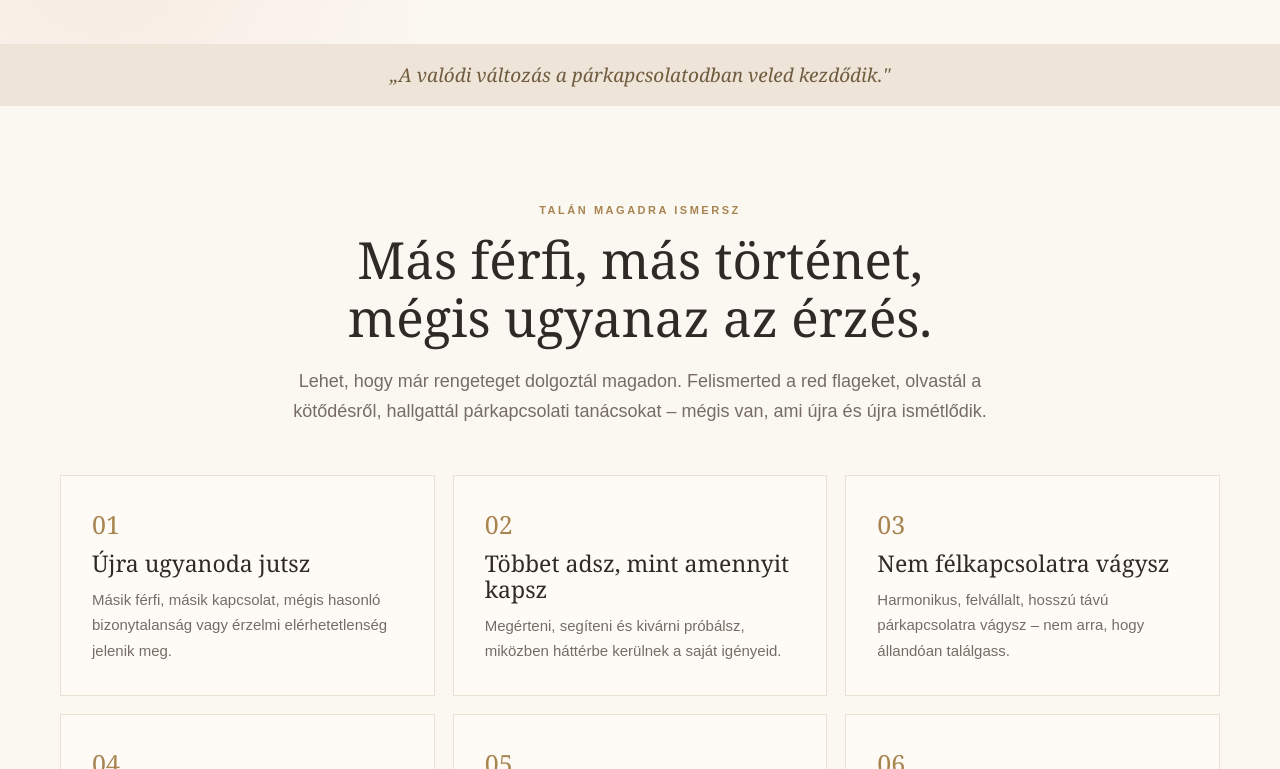
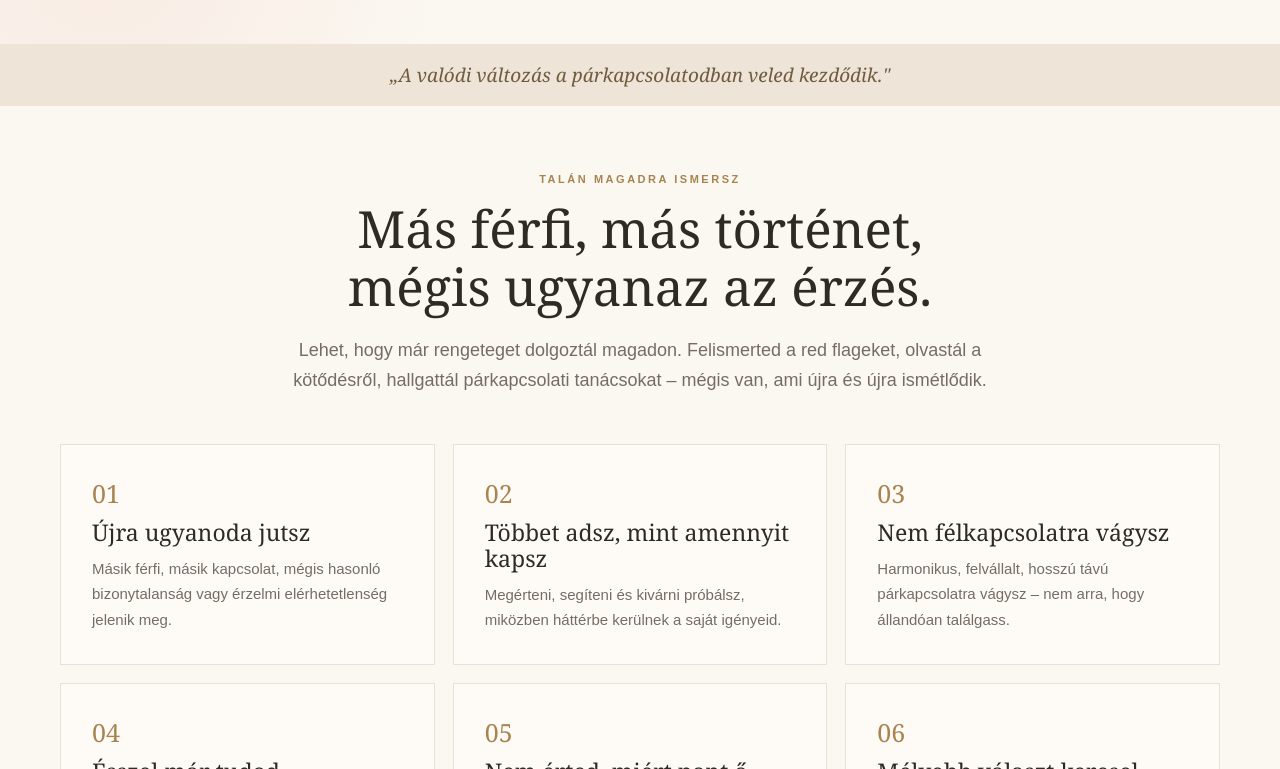
Before and after one commit to TheMascot/inner-mirror-alchemy, an Angular app: page / in a window 1280 px wide. Shown: the part 651-1420 px from the top of the page. Built offline with nearby package versions, Linux system fonts and the light colour scheme.

Commit message:
FE font and padding modification

```diff
--- a/src/app/pages/home/home.css
+++ b/src/app/pages/home/home.css
@@ -1,6 +1,6 @@
 /* ===== Shared ===== */
 .section {
-  padding: var(--space-4xl) 0;
+  padding: var(--space-3xl) 0;
 }
 
 .section--sand {
@@ -361,6 +361,7 @@ h1 em {
   color: var(--gold) !important;
   margin-top: var(--space-lg);
   line-height: 1;
+  justify-self: end;
 }
 
 /* ===== FAQ ===== */
--- a/src/styles.css
+++ b/src/styles.css
@@ -44,7 +44,7 @@ html {
 }
 
 body {
-  font-family: var(--font-body), serif;
+  font-family: var(--font-body), sans-serif;
   font-size: 1rem;
   line-height: 1.7;
   color: var(--ink);
```
